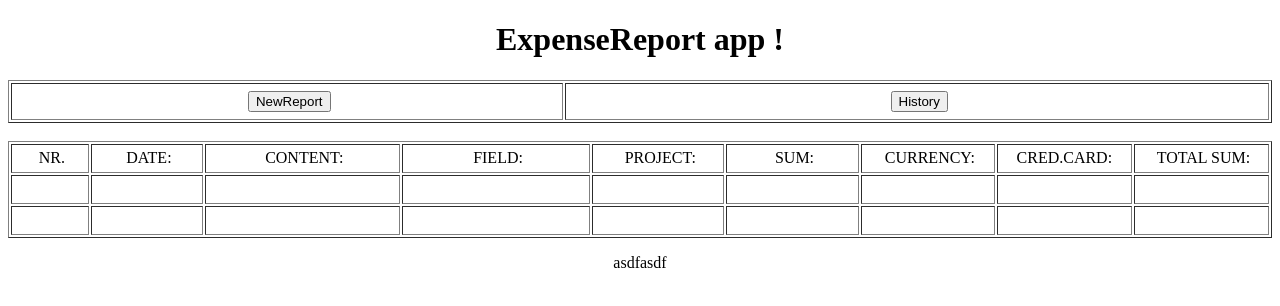
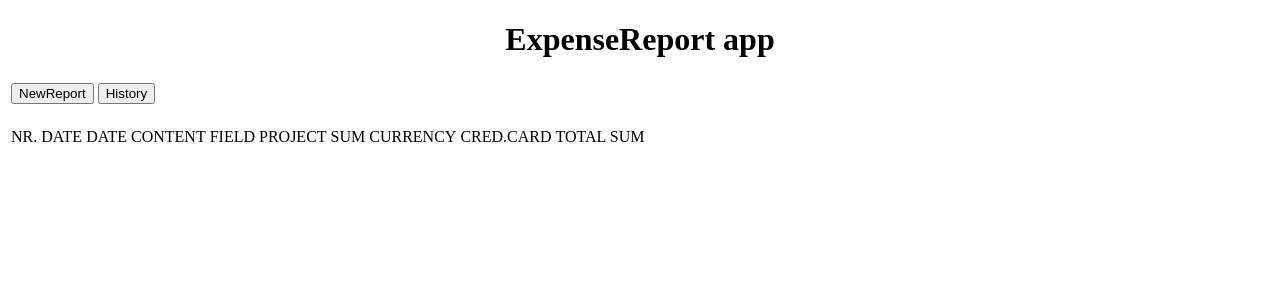
Before and after one commit to vobango/expensereport-frontend, an Angular app: page / in a window 1280 px wide. Shown: the top 306 px of the page. Built offline with nearby package versions, Linux system fonts and the light colour scheme.

Commit message:
Merge branch 'master' of https://github.com/vobango/expensereport-frontend
# Conflicts:
#	README.md

```diff
--- a/src/app/app.component.html
+++ b/src/app/app.component.html
@@ -1,55 +1,55 @@
 <!--The content below is only a placeholder and can be replaced.-->
 <div style="text-align:center">
   <h1>
-    ExpenseReport {{title}} {{test}}!
+    ExpenseReport {{title}}
   </h1>
-  <table style="width: 100%; height: 43px; margin-left: auto; margin-right: auto;" border="1" cellpadding="2">
+  <table>
     <tbody>
-    <tr style="height: 23px;">
-      <td style="width: 62px; height: 23px;">&nbsp;<button class="btn btn-primary" type="button" onClick="newReport()">NewReport</button>
+    <tr>
+      <td><button class="btn btn-primary" type="button" onClick="newReport()"> NewReport </button>
       </td>
-            <td style="width: 112px; height: 23px;">&nbsp;<button class="btn btn-primary" type="button" onClick="getHistory()">History</button></td>
+      <td><button class="btn btn-primary" type="button" onClick="getHistory()">History
+      </button>
+      </td>
     </tr>
     </tbody>
   </table>
   <br>
-  <table style="width: 100%; height: 43px; margin-left: auto; margin-right: auto;" border="1" cellpadding="2">
+  <li *ngFor="let report of reports">
+  {{ report.employee }}
+  </li>
+
+  <table class="table table-bordered" >
+    <thead>
+    <tr>
+      <td>NR.</td>
+      <td>DATE</td>
+      <td>DATE</td>
+      <td>CONTENT</td>
+      <td>FIELD</td>
+      <td>PROJECT</td>
+      <td>SUM</td>
+      <td>CURRENCY</td>
+      <td>CRED.CARD</td>
+      <td>TOTAL SUM</td>
+    </tr>
+    </thead>
     <tbody>
-          <tr style="height: 23px;">
-            <td style="width: 62px; height: 23px;">&nbsp;NR.</td>
-            <td style="width: 92px; height: 23px;">&nbsp;DATE:</td>
-            <td style="width: 164px; height: 23px;">&nbsp;CONTENT:</td>
-            <td style="width: 159px; height: 23px;">&nbsp;FIELD:</td>
-            <td style="width: 109px; height: 23px;">&nbsp;PROJECT:</td>
-            <td style="width: 110px; height: 23px;">&nbsp;SUM:</td>
-            <td style="width: 111px; height: 23px;">&nbsp;CURRENCY:</td>
-            <td style="width: 112px; height: 23px;">CRED.CARD:</td>
-            <td style="width: 112px; height: 23px;">&nbsp;TOTAL SUM:</td>
+
+
+    <tr *ngFor="let report of reports">
+      <td></td>
+      <td>{{ report.employee }}</td>
+      <td></td>
+      <td></td>
+      <td></td>
+      <td></td>
+      <td></td>
+      <td></td>
+      <td></td>
     </tr>
-          <tr style="height: 23px;">
-            <td style="width: 62px; height: 23px;">&nbsp;</td>
-            <td style="width: 92px; height: 23px;">&nbsp;</td>
-            <td style="width: 164px; height: 23px;">&nbsp;</td>
-            <td style="width: 159px; height: 23px;">&nbsp;</td>
-            <td style="width: 109px; height: 23px;">&nbsp;</td>
-            <td style="width: 110px; height: 23px;">&nbsp;</td>
-            <td style="width: 111px; height: 23px;">&nbsp;</td>
-            <td style="width: 112px; height: 23px;">&nbsp;</td>
-            <td style="width: 112px; height: 23px;">&nbsp;</td>
-          </tr>
-          <tr style="height: 23px;">
-            <td style="width: 62px; height: 23px;">&nbsp;</td>
-            <td style="width: 92px; height: 23px;">&nbsp;</td>
-            <td style="width: 164px; height: 23px;">&nbsp;</td>
-            <td style="width: 159px; height: 23px;">&nbsp;</td>
-            <td style="width: 109px; height: 23px;">&nbsp;</td>
-            <td style="width: 110px; height: 23px;">&nbsp;</td>
-            <td style="width: 111px; height: 23px;">&nbsp;</td>
-            <td style="width: 112px; height: 23px;">&nbsp;</td>
-            <td style="width: 112px; height: 23px;">&nbsp;</td>
-          </tr>
+
     </tbody>
   </table>
-         <p>asdfasdf</p>
 
 </div>
```
Lines whose indentation alone changed are shown as unchanged.
